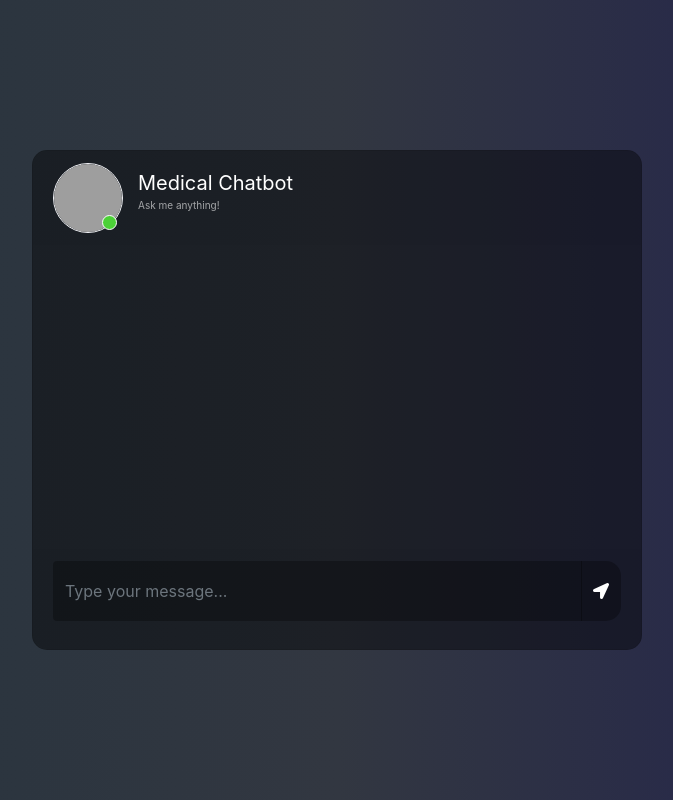
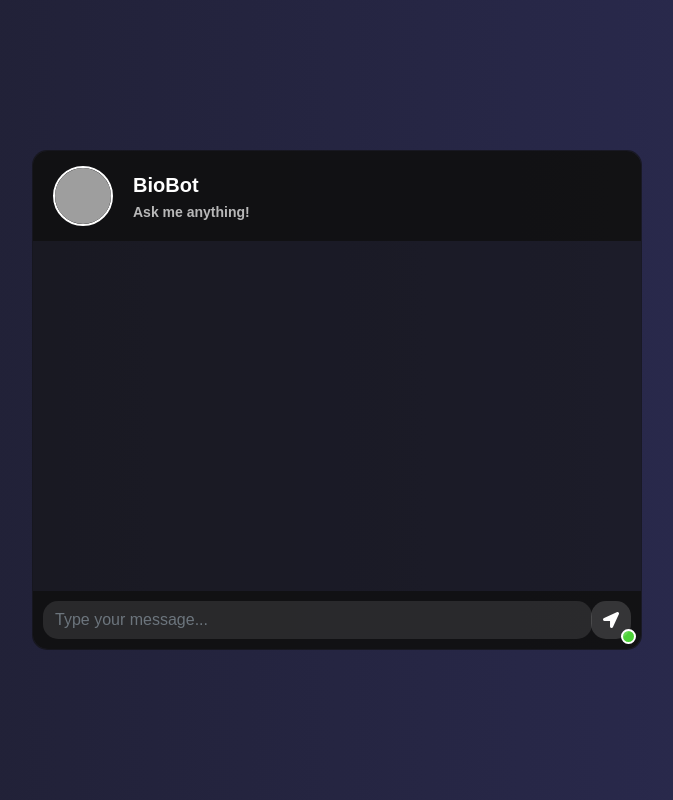
Before and after one commit to vivek12367/Medical-Chatbot, a Flask app: page / in a window 1280 px wide. Shown: the whole page, without its empty margins (303-976 px from the left). Run offline with Flask 3, Linux system fonts and the light colour scheme; some libraries are stand-ins or nearby versions; grey boxes are pictures that could not be loaded.

Commit message:
Updated UI

```diff
--- a/static/style.css
+++ b/static/style.css
@@ -1,223 +1,173 @@
-body,html{
-	height: 100%;
-	margin: 0;
-	background: rgb(44, 47, 59);
-   background: -webkit-linear-gradient(to right, rgb(40, 59, 34), rgb(54, 60, 70), rgb(32, 32, 43));
-	background: linear-gradient(to right, rgb(38, 51, 61), rgb(50, 55, 65), rgb(33, 33, 78));
+/* General Styling */
+body, html {
+    height: 100%;
+    margin: 0;
+    background: linear-gradient(to right, #1e1e2f, #2c2c54) !important;
+    font-family: 'Poppins', sans-serif;
 }
 
-.chat{
-	margin-top: auto;
-	margin-bottom: auto;
+/* Chat Container */
+.chat {
+    margin-top: auto;
+    margin-bottom: auto;
 }
-.card{
-	height: 500px;
-	border-radius: 15px !important;
-	background-color: rgba(0,0,0,0.4) !important;
+
+.card {
+    height: 500px;
+    border-radius: 15px !important;
+    background-color: rgba(20, 20, 20, 0.6) !important;
+    overflow: hidden;
 }
-.contacts_body{
-	padding:  0.75rem 0 !important;
-	overflow-y: auto;
-	white-space: nowrap;
+
+/* Header */
+.card-header {
+    display: flex;
+    align-items: center;
+    justify-content: space-between;
+    border-radius: 15px 15px 0 0 !important;
+    border-bottom: 0 !important;
+    background: rgba(15, 15, 15, 0.8);
+    color: white;
+    font-weight: bold;
+    padding: 15px 20px;
 }
-.msg_card_body{
-	overflow-y: auto;
+
+/* Fixing Logo and Title Spacing */
+.img_cont {
+    display: flex;
+    align-items: center;
+    margin-right: 15px;
 }
-.card-header{
-	border-radius: 15px 15px 0 0 !important;
-	border-bottom: 0 !important;
-}
-.card-footer{
-border-radius: 0 0 15px 15px !important;
-	border-top: 0 !important;
-}
-.container{
-	align-content: center;
-}
-.search{
-	border-radius: 15px 0 0 15px !important;
-	background-color: rgba(0,0,0,0.3) !important;
-	border:0 !important;
-	color:white !important;
-}
-.search:focus{
-	 box-shadow:none !important;
-   outline:0px !important;
-}
-.type_msg{
-	background-color: rgba(0,0,0,0.3) !important;
-	border:0 !important;
-	color:white !important;
-	height: 60px !important;
-	overflow-y: auto;
-}
-	.type_msg:focus{
-	 box-shadow:none !important;
-   outline:0px !important;
-}
-.attach_btn{
-	border-radius: 15px 0 0 15px !important;
-	background-color: rgba(0,0,0,0.3) !important;
-	border:0 !important;
-	color: white !important;
-	cursor: pointer;
-}
-.send_btn{
-	border-radius: 0 15px 15px 0 !important;
-	background-color: rgba(0,0,0,0.3) !important;
-	border:0 !important;
-	color: white !important;
-	cursor: pointer;
-}
-.search_btn{
-	border-radius: 0 15px 15px 0 !important;
-	background-color: rgba(0,0,0,0.3) !important;
-	border:0 !important;
-	color: white !important;
-	cursor: pointer;
-}
-.contacts{
-	list-style: none;
-	padding: 0;
-}
-.contacts li{
-	width: 100% !important;
-	padding: 5px 10px;
-	margin-bottom: 15px !important;
-}
-.active{
-	background-color: rgba(0,0,0,0.3);
-}
-.user_img{
-	height: 70px;
-	width: 70px;
-	border:1.5px solid #f5f6fa;
+
+.user_info {
+    display: flex;
+	flex-direction: column; /* Stacks heading and subheading vertically */
+	align-items: flex-start; /* Aligns text to the left */
+    gap: 2px;
+	margin-left: 5px;
 
 }
-.user_img_msg{
-	height: 40px;
-	width: 40px;
-	border:1.5px solid #f5f6fa;
 
+.user_info span {
+    font-size: 20px;
+    color: white;
+    font-weight: bold;
 }
-.img_cont{
-	position: relative;
-	height: 70px;
-	width: 70px;
+
+.user_info p {
+    font-size: 14px;
+    color: rgba(255, 255, 255, 0.7);
+    margin: 0; /* Removes extra space */
 }
-.img_cont_msg{
-	height: 40px;
-	width: 40px;
+
+/* User Avatars */
+.user_img {
+    height: 60px;
+    width: 60px;
+    border: 2px solid white;
+    border-radius: 50%;
 }
-.online_icon{
-	position: absolute;
-	height: 15px;
-	width:15px;
-	background-color: #4cd137;
-	border-radius: 50%;
-	bottom: 0.2em;
-	right: 0.4em;
-	border:1.5px solid white;
+
+.user_img_msg {
+    height: 40px;
+    width: 40px;
+    border: 2px solid white;
+    border-radius: 50%;
 }
-.offline{
-	background-color: #c23616 !important;
+
+/* Online Indicator */
+.online_icon {
+    position: absolute;
+    height: 15px;
+    width: 15px;
+    background-color: #4cd137;
+    border-radius: 50%;
+    bottom: 5px;
+    right: 5px;
+    border: 2px solid white;
 }
-.user_info{
-	margin-top: auto;
-	margin-bottom: auto;
-	margin-left: 15px;
+
+/* Fixing Chat Overflow */
+.msg_card_body {
+    max-height: 360px;
+    overflow-y: auto;
+    padding: 15px;
 }
-.user_info span{
-	font-size: 20px;
-	color: white;
+
+/* Chat Messages */
+.msg_cotainer, .msg_cotainer_send {
+    padding: 12px;
+    border-radius: 20px;
+    color: white;
+    max-width: 70%;
+    word-wrap: break-word;
+    position: relative;
+    display: inline-block;
 }
-.user_info p{
-	font-size: 10px;
-	color: rgba(255,255,255,0.6);
+
+/* Sent & Received Message Colors */
+.msg_cotainer {
+    background: linear-gradient(45deg, #007bff, #66b2ff) !important;
+    align-self: flex-start;
 }
-.video_cam{
-	margin-left: 50px;
-	margin-top: 5px;
+
+.msg_cotainer_send {
+    background: linear-gradient(45deg, #34e89e, #0f3443) !important;
+    align-self: flex-end;
 }
-.video_cam span{
-	color: white;
-	font-size: 20px;
-	cursor: pointer;
-	margin-right: 20px;
+
+/* Fixing Timestamp Below Text */
+.msg_time, .msg_time_send {
+    position: absolute;
+    bottom: -18px;
+    left: 10px;
+    color: rgba(255, 255, 255, 0.7);
+    font-size: 12px;
+    white-space: nowrap;
 }
-.msg_cotainer{
-	margin-top: auto;
-	margin-bottom: auto;
-	margin-left: 10px;
-	border-radius: 25px;
-	background-color: rgb(82, 172, 255);
-	padding: 10px;
-	position: relative;
+
+/* Aligns time to the right for sent messages */
+.msg_time_send {
+    right: 10px;
+    left: auto;
 }
-.msg_cotainer_send{
-	margin-top: auto;
-	margin-bottom: auto;
-	margin-right: 10px;
-	border-radius: 25px;
-	background-color: #58cc71;
-	padding: 10px;
-	position: relative;
+
+/* Footer */
+.card-footer {
+    border-radius: 0 0 15px 15px !important;
+    border-top: 0 !important;
+    background: rgba(15, 15, 15, 0.8);
+    padding: 10px;
 }
-.msg_time{
-	position: absolute;
-	left: 0;
-	bottom: -15px;
-	color: rgba(255,255,255,0.5);
-	font-size: 10px;
+
+/* Input Fields */
+.search, .type_msg {
+    border-radius: 15px !important;
+    background-color: rgba(255, 255, 255, 0.1) !important;
+    border: none !important;
+    color: white !important;
 }
-.msg_time_send{
-	position: absolute;
-	right:0;
-	bottom: -15px;
-	color: rgba(255,255,255,0.5);
-	font-size: 10px;
+
+/* Buttons */
+.attach_btn, .send_btn {
+    border-radius: 15px !important;
+    background-color: rgba(255, 255, 255, 0.15) !important;
+    border: none !important;
+    color: white !important;
 }
-.msg_head{
-	position: relative;
+
+/* Responsive Design */
+@media (max-width: 576px) {
+    .contacts_card {
+        margin-bottom: 15px !important;
+    }
+
+    .msg_card_body {
+        max-height: 300px;
+    }
+
+    .user_img {
+        height: 50px;
+        width: 50px;
+    }
 }
-#action_menu_btn{
-	position: absolute;
-	right: 10px;
-	top: 10px;
-	color: white;
-	cursor: pointer;
-	font-size: 20px;
-}
-.action_menu{
-	z-index: 1;
-	position: absolute;
-	padding: 15px 0;
-	background-color: rgba(0,0,0,0.5);
-	color: white;
-	border-radius: 15px;
-	top: 30px;
-	right: 15px;
-	display: none;
-}
-.action_menu ul{
-	list-style: none;
-	padding: 0;
-	margin: 0;
-}
-.action_menu ul li{
-	width: 100%;
-	padding: 10px 15px;
-	margin-bottom: 5px;
-}
-.action_menu ul li i{
-	padding-right: 10px;
-}
-.action_menu ul li:hover{
-	cursor: pointer;
-	background-color: rgba(0,0,0,0.2);
-}
-@media(max-width: 576px){
-	.contacts_card{
-	margin-bottom: 15px !important;
-}
-}
--- a/templates/chat.html
+++ b/templates/chat.html
@@ -1,40 +1,42 @@
-<link href="//maxcdn.bootstrapcdn.com/bootstrap/4.1.1/css/bootstrap.min.css" rel="stylesheet" id="bootstrap-css">
+<!DOCTYPE html>
+<html lang="en">
+<head>
+    <meta charset="UTF-8">
+    <meta name="viewport" content="width=device-width, initial-scale=1.0">
+    <title>Chatbot</title>
+
+    <!-- Bootstrap CSS -->
+    <link rel="stylesheet" href="https://stackpath.bootstrapcdn.com/bootstrap/4.1.3/css/bootstrap.min.css">
+
+    <!-- FontAwesome Icons -->
+    <link rel="stylesheet" href="https://use.fontawesome.com/releases/v5.5.0/css/all.css">
+
+    <!-- Custom CSS -->
+    <link rel="stylesheet" type="text/css" href="{{ url_for('static', filename='style.css') }}?v=4"/>
+
+    <!-- jQuery & Bootstrap JS -->
+    <script src="https://ajax.googleapis.com/ajax/libs/jquery/3.3.1/jquery.min.js"></script>
     <script src="//maxcdn.bootstrapcdn.com/bootstrap/4.1.1/js/bootstrap.min.js"></script>
-<script src="//cdnjs.cloudflare.com/ajax/libs/jquery/3.2.1/jquery.min.js"></script>
+</head>
+<body>
 
-<!DOCTYPE html>
-<html>
-	<head>
-		<title>Chatbot</title>
-		<link rel="stylesheet" href="https://stackpath.bootstrapcdn.com/bootstrap/4.1.3/css/bootstrap.min.css" integrity="sha384-MCw98/SFnGE8fJT3GXwEOngsV7Zt27NXFoaoApmYm81iuXoPkFOJwJ8ERdknLPMO" crossorigin="anonymous">
-		<link rel="stylesheet" href="https://use.fontawesome.com/releases/v5.5.0/css/all.css" integrity="sha384-B4dIYHKNBt8Bc12p+WXckhzcICo0wtJAoU8YZTY5qE0Id1GSseTk6S+L3BlXeVIU" crossorigin="anonymous">
-		<script src="https://ajax.googleapis.com/ajax/libs/jquery/3.3.1/jquery.min.js"></script>
-		<link rel="stylesheet" type="text/css" href="{{ url_for('static', filename='style.css')}}"/>
-	</head>
-
-
-	<body>
     <div class="container-fluid h-100">
         <div class="row justify-content-center h-100">
             <div class="col-md-8 col-xl-6 chat">
                 <div class="card">
                     <div class="card-header msg_head">
-							<div class="d-flex bd-highlight">
+                        <div class="d-flex align-items-center">
                             <div class="img_cont">
-									<img src="https://cdn-icons-png.flaticon.com/512/387/387569.png" class="rounded-circle user_img">
-									<!-- <img src="https://www.prdistribution.com/spirit/uploads/pressreleases/2019/newsreleases/d83341deb75c4c4f6b113f27b1e42cd8-chatbot-florence-already-helps-thousands-of-patients-to-remember-their-medication.png" class="rounded-circle user_img"> -->
+                                <img src="https://cdn-icons-png.flaticon.com/512/219/219970.png" class="rounded-circle user_img">
                                 <span class="online_icon"></span>
                             </div>
                             <div class="user_info">
-									<span>Medical Chatbot</span>
+                                <span>BioBot</span>
                                 <p>Ask me anything!</p>
                             </div>
                         </div>
                     </div>
-						<div id="messageFormeight" class="card-body msg_card_body">
-
-
-						</div>
+                    <div id="messageFormeight" class="card-body msg_card_body"></div>
                     <div class="card-footer">
                         <form id="messageArea" class="input-group">
                             <input type="text" id="text" name="msg" placeholder="Type your message..." autocomplete="off" class="form-control type_msg" required/>
@@ -48,31 +50,50 @@
         </div>
     </div>
 
+    <!-- Chatbot JavaScript -->
     <script>
         $(document).ready(function() {
             $("#messageArea").on("submit", function(event) {
+                event.preventDefault();
                 const date = new Date();
                 const hour = date.getHours();
                 const minute = date.getMinutes();
-					const str_time = hour+":"+minute;
+                const str_time = hour + ":" + (minute < 10 ? "0" + minute : minute);
+
                 var rawText = $("#text").val();
 
-					var userHtml = '<div class="d-flex justify-content-end mb-4"><div class="msg_cotainer_send">' + rawText + '<span class="msg_time_send">'+ str_time + '</span></div><div class="img_cont_msg"><img src="https://i.ibb.co/d5b84Xw/Untitled-design.png" class="rounded-circle user_img_msg"></div></div>';
+                var userHtml = `
+                    <div class="d-flex justify-content-end mb-4">
+                        <div class="msg_cotainer_send">
+                            ${rawText}
+                            <br> <span class="msg_time_send">${str_time}</span>
+                        </div>
+                        <div class="img_cont_msg">
+                            <img src="https://i.ibb.co/d5b84Xw/Untitled-design.png" class="rounded-circle user_img_msg">
+                        </div>
+                    </div>`;
 
                 $("#text").val("");
                 $("#messageFormeight").append(userHtml);
 
                 $.ajax({
-						data: {
-							msg: rawText,
-						},
+                    data: { msg: rawText },
                     type: "POST",
                     url: "/get",
                 }).done(function(data) {
-						var botHtml = '<div class="d-flex justify-content-start mb-4"><div class="img_cont_msg"><img src="https://cdn-icons-png.flaticon.com/512/387/387569.png" class="rounded-circle user_img_msg"></div><div class="msg_cotainer">' + data + '<span class="msg_time">' + str_time + '</span></div></div>';
+                    var botHtml = `
+                        <div class="d-flex justify-content-start mb-4">
+                            <div class="img_cont_msg">
+                                <img src="https://cdn-icons-png.flaticon.com/512/387/387569.png" class="rounded-circle user_img_msg">
+                            </div>
+                            <div class="msg_cotainer">
+                                ${data}
+                                <br> <span class="msg_time">${str_time}</span>
+                            </div>
+                        </div>`;
+
                     $("#messageFormeight").append($.parseHTML(botHtml));
                 });
-					event.preventDefault();
             });
         });
     </script>
```
Also changed, not shown: templates/portrait-3d-male-doctor_resized.jpg (added). Lines whose indentation alone changed are shown as unchanged.
